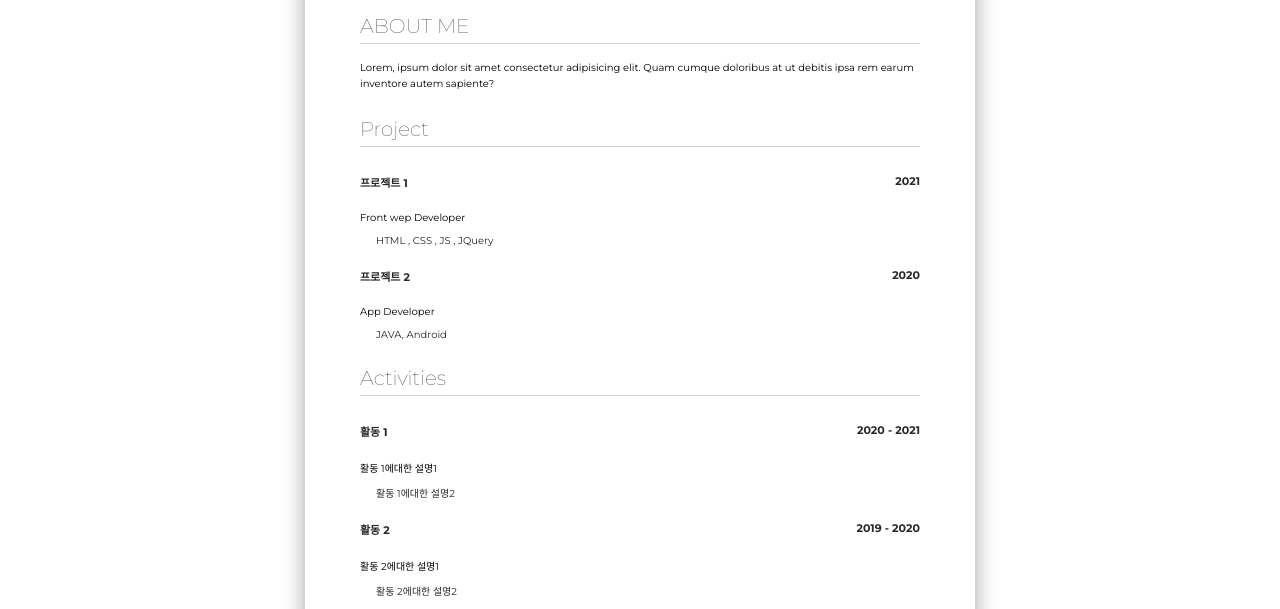
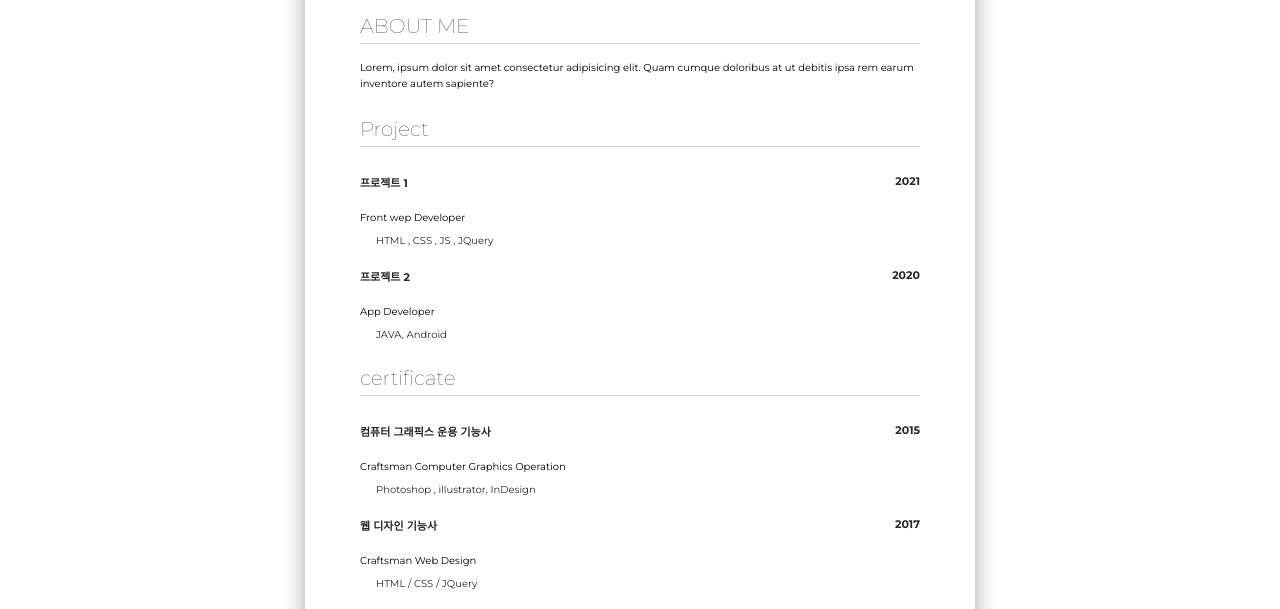
Before and after one commit to guiltygear12/MyResume, a plain HTML site: page index.html in a window 1280 px wide. Shown: the part 135-744 px from the top of the page. Drawn offline with Linux system fonts and the light colour scheme.

Commit message:
자격증 내용 추가

```diff
--- a/index.html
+++ b/index.html
@@ -34,19 +34,19 @@
             <p class="desc-subtext">JAVA, Android</p>
         </section>
         <section>
-            <h2>Activities</h2>
+            <h2>certificate</h2>
             <div class="float-wrap">
-                <p class="title-text">활동 1</p>
-                <p class="year-text"> 2020 - 2021 </p>
+                <p class="title-text">컴퓨터 그래픽스 운용 기능사</p>
+                <p class="year-text"> 2015 </p>
             </div>
-            <p class="desc-text">활동 1에대한 설명1</p>
-            <p class="desc-subtext">활동 1에대한 설명2</p>
+            <p class="desc-text">Craftsman Computer Graphics Operation</p>
+            <p class="desc-subtext">Photoshop , illustrator, InDesign</p>
             <div class="float-wrap">
-                <p class="title-text">활동 2 </p>
-                <p class="year-text"> 2019 - 2020 </p>
+                <p class="title-text">웹 디자인 기능사</p>
+                <p class="year-text"> 2017 </p>
             </div>
-            <p class="desc-text">활동 2에대한 설명1</p>
-            <p class="desc-subtext">활동 2에대한 설명2</p>
+            <p class="desc-text">Craftsman Web Design</p>
+            <p class="desc-subtext">HTML / CSS / JQuery </p>
         </section>
         <div class="sns-wrap">
             <a href="http://facebook.com">
```
